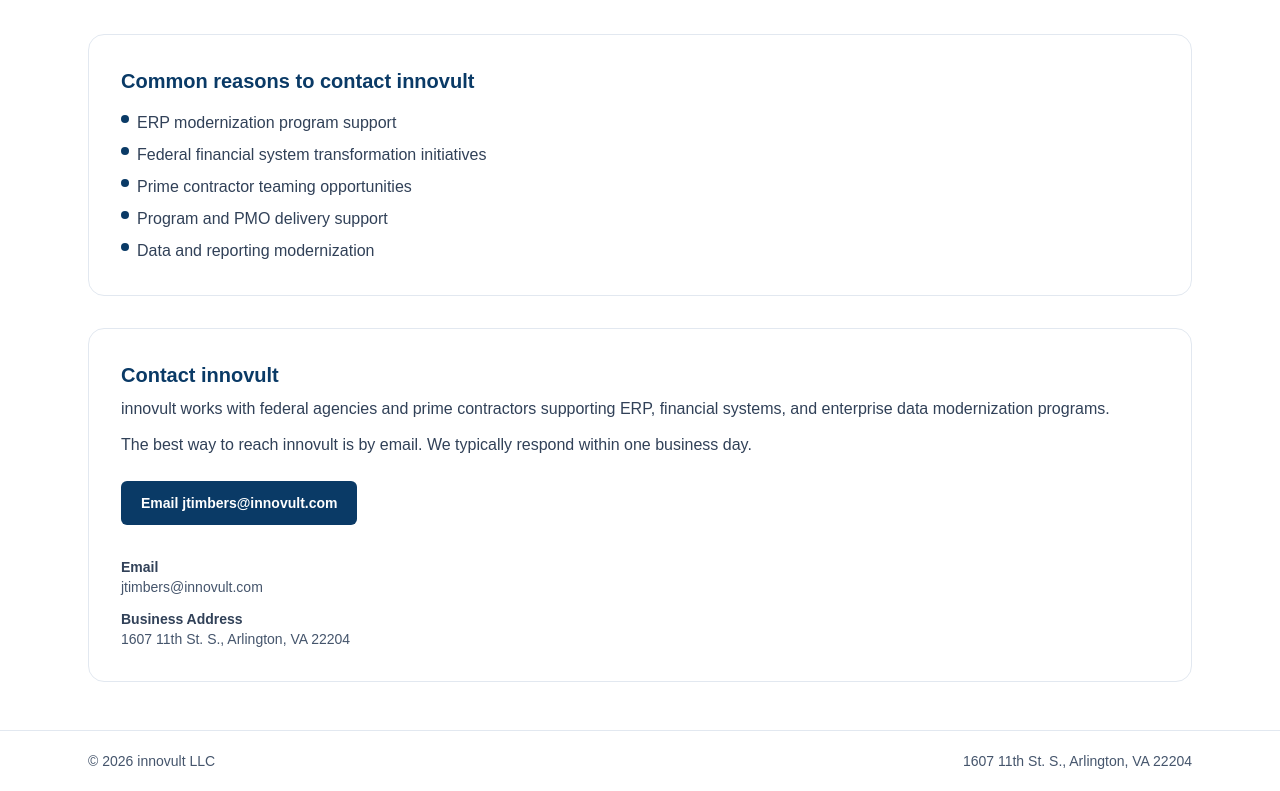
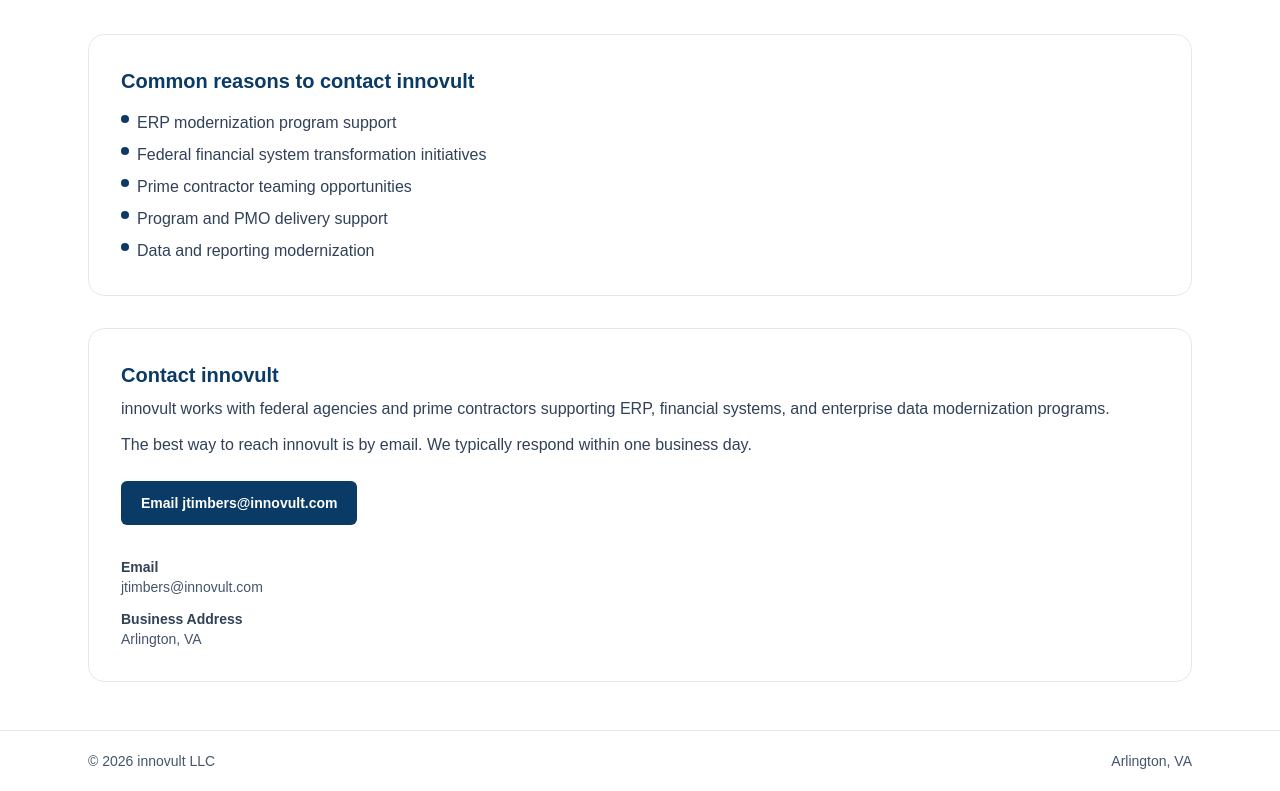
Before and after one commit to jtimbers3/innovult-site, a Next.js app in the folder innovult-site/: page /contact in a window 1280 px wide. Shown: the part 227-1018 px from the top of the page. Built offline with nearby package versions, Linux system fonts and the light colour scheme.

Commit message:
Replace full street address with Arlington, VA across site

```diff
--- a/innovult-site/src/app/contact/page.tsx
+++ b/innovult-site/src/app/contact/page.tsx
@@ -57,7 +57,7 @@ export default function ContactPage() {
           <p>
             <span className="font-semibold text-slate-700">Business Address</span>
             <br />
-            1607 11th St. S., Arlington, VA 22204
+            Arlington, VA
           </p>
         </div>
       </section>
--- a/innovult-site/src/app/layout.tsx
+++ b/innovult-site/src/app/layout.tsx
@@ -51,7 +51,7 @@ export default function RootLayout({ children }: Readonly<{ children: React.Reac
         <footer className="border-t border-slate-200 bg-white">
           <div className="mx-auto flex max-w-6xl flex-col gap-2 px-6 py-5 text-sm text-slate-600 sm:flex-row sm:items-center sm:justify-between">
             <p>© {new Date().getFullYear()} innovult LLC</p>
-            <p>1607 11th St. S., Arlington, VA 22204</p>
+            <p>Arlington, VA</p>
           </div>
         </footer>
       </body>
```
